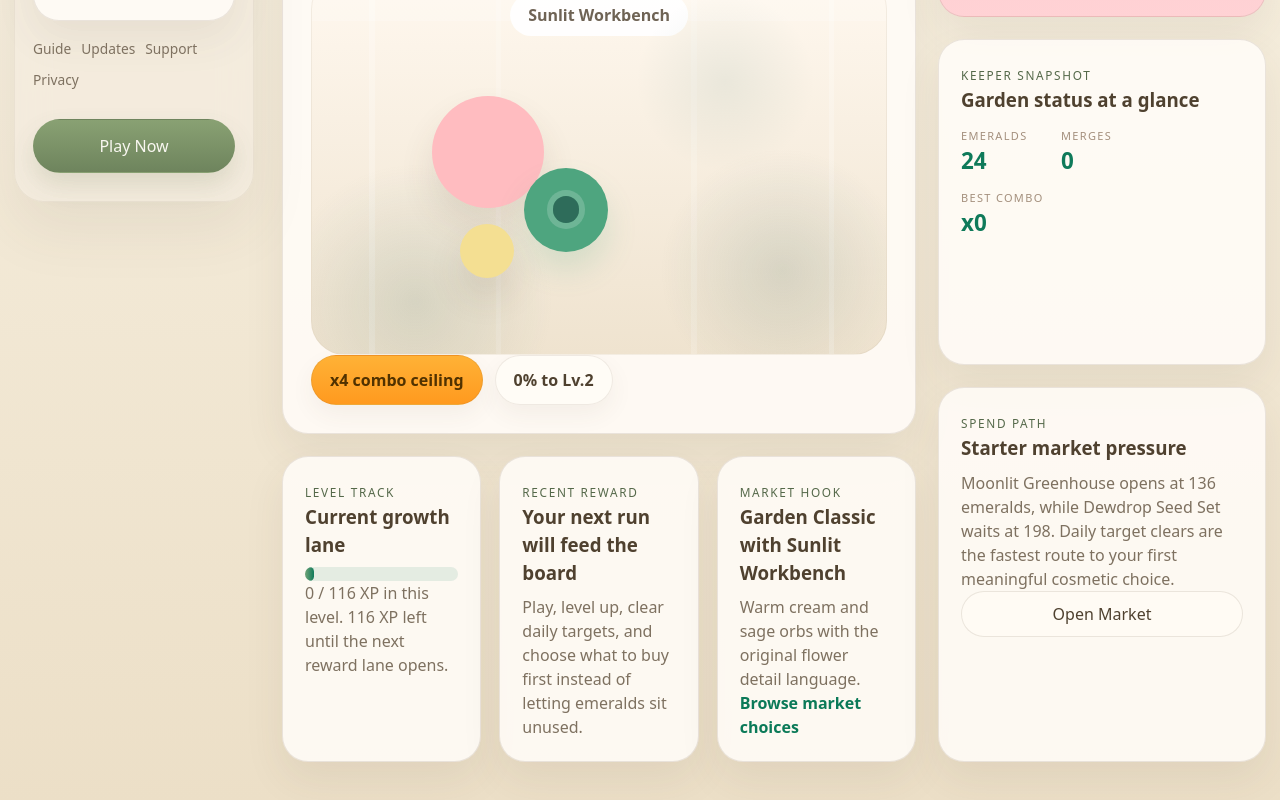
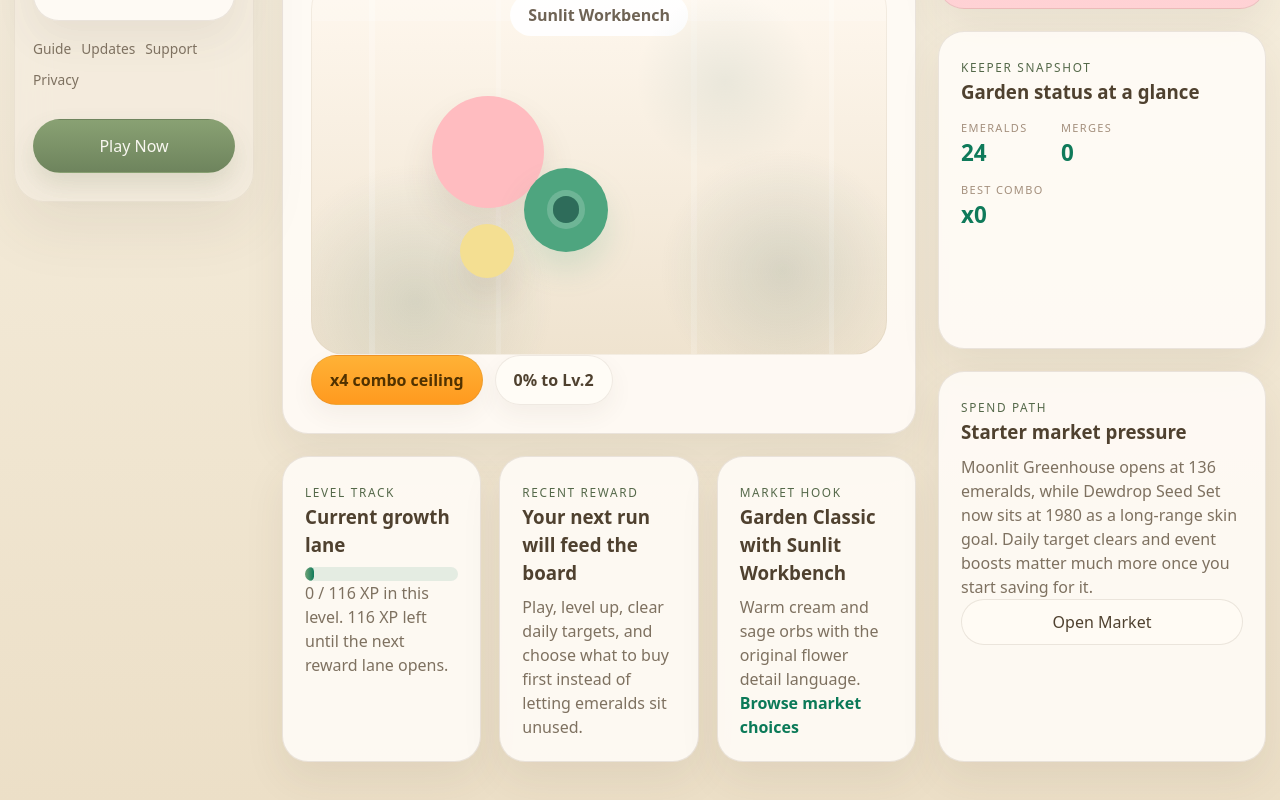
Before and after one commit to hansaejo5-blip/i-want-to-perfect, a React (Vite) app: page / in a window 1280 px wide. Shown: the part 815-1615 px from the top of the page. Built offline with nearby package versions, Linux system fonts and the light colour scheme.

Commit message:
Add skin unequip flow and raise dewdrop price

```diff
--- a/src/App.tsx
+++ b/src/App.tsx
@@ -15,6 +15,7 @@ import {
 import {
   applyRunProgression,
   equipSkin,
+  unequipSkin,
   loadProgressionState,
   purchaseSkin,
   saveProgressionState,
@@ -257,6 +258,7 @@ function App() {
             progression={progression}
             onBuySkin={(skinId) => setProgression((current) => purchaseSkin(current, skinId))}
             onEquipSkin={(skinId) => setProgression((current) => equipSkin(current, skinId))}
+            onUnequipSkin={() => setProgression((current) => unequipSkin(current))}
           />
         )
       case '/rankings':
--- a/src/site/pages/HomePage.tsx
+++ b/src/site/pages/HomePage.tsx
@@ -199,7 +199,7 @@ export function HomePage({ navigate, progression }: HomePageProps) {
           <article className="card hub-side-card">
             <span className="section-title__eyebrow">Spend Path</span>
             <h3>Starter market pressure</h3>
-            <p>Moonlit Greenhouse opens at 136 emeralds, while Dewdrop Seed Set waits at 198. Daily target clears are the fastest route to your first meaningful cosmetic choice.</p>
+            <p>Moonlit Greenhouse opens at 136 emeralds, while Dewdrop Seed Set now sits at 1980 as a long-range skin goal. Daily target clears and event boosts matter much more once you start saving for it.</p>
             <CTAButton label="Open Market" href="/market" navigate={navigate} variant="secondary" block />
           </article>
         </div>
--- a/src/site/pages/MarketPage.tsx
+++ b/src/site/pages/MarketPage.tsx
@@ -13,6 +13,7 @@ type MarketPageProps = {
   progression: ProgressionState
   onBuySkin: (itemId: string) => void
   onEquipSkin: (itemId: string) => void
+  onUnequipSkin: () => void
 }
 
 type MarketStatus = 'buy' | 'equipped' | 'owned' | 'not-enough'
@@ -52,7 +53,7 @@ function getPrimaryLabel(item: MarketItemDefinition, progression: ProgressionSta
   }
 }
 
-export function MarketPage({ navigate, progression, onBuySkin, onEquipSkin }: MarketPageProps) {
+export function MarketPage({ navigate, progression, onBuySkin, onEquipSkin, onUnequipSkin }: MarketPageProps) {
   const equippedBackground = getEquippedBackground(progression)
   const equippedSkin = getEquippedSkin(progression)
   const affordableCount = MARKET_CATALOG.filter((item) => progression.level >= item.unlockLevel && progression.emeralds >= item.price && !progression.ownedItemIds.includes(item.id)).length
@@ -79,7 +80,7 @@ export function MarketPage({ navigate, progression, onBuySkin, onEquipSkin }: Ma
         <article className="card market-overview-card">
           <span className="section-title__eyebrow">Decision Pressure</span>
           <h2>Starter before Rare</h2>
-          <p>Moonlit Greenhouse lands first at 136. Dewdrop Seed Set asks for a rarer spend at 198, so a single daily sweep will not trivialize both purchases.</p>
+          <p>Moonlit Greenhouse lands first at 136. Dewdrop Seed Set now sits at 1980, so it behaves like a true long-range skin goal instead of a same-session pickup.</p>
         </article>
       </section>
 
@@ -152,12 +153,12 @@ export function MarketPage({ navigate, progression, onBuySkin, onEquipSkin }: Ma
                     {getPrimaryLabel(item, progression, status)}
                   </button>
                   <button
-                    className={isOwned && !isEquipped ? 'market-card__action market-card__action--secondary' : 'market-card__action market-card__action--secondary is-disabled'}
+                    className={isOwned && !(isEquipped && item.kind === 'background') ? 'market-card__action market-card__action--secondary' : 'market-card__action market-card__action--secondary is-disabled'}
                     type="button"
-                    disabled={!isOwned || isEquipped}
-                    onClick={() => onEquipSkin(item.id)}
+                    disabled={!isOwned || (isEquipped && item.kind === 'background')}
+                    onClick={() => isEquipped && item.kind === 'skin' ? onUnequipSkin() : onEquipSkin(item.id)}
                   >
-                    {isEquipped ? 'Equipped' : isOwned ? 'Equip' : 'Owned'}
+                    {isEquipped && item.kind === 'skin' ? 'Unequip' : isEquipped ? 'Equipped' : isOwned ? 'Equip' : 'Owned'}
                   </button>
                 </div>
               </div>
--- a/src/site/progression.ts
+++ b/src/site/progression.ts
@@ -238,7 +238,7 @@ export const MARKET_CATALOG: MarketItemDefinition[] = [
     description: 'A soft seed-core drop with gentle dew highlights.',
     supportingLine: 'A calmer, more premium look for focused bloom runs that feels earned without breaking readability.',
     preview: 'Seed-centered early forms, cleaner dew highlights in mid tiers, and a faint growth ring in larger blooms.',
-    price: 198,
+    price: 1980,
     unlockLevel: 4,
     accent: '#74cfbe',
     glow: 'rgba(116, 207, 190, 0.26)',
@@ -693,3 +693,12 @@ export function equipSkin(state: ProgressionState, itemId: string) {
     equippedSkinId: itemId,
   })
 }
+
+export function unequipSkin(state: ProgressionState) {
+  const synced = syncProgressionState(state)
+
+  return syncProgressionState({
+    ...synced,
+    equippedSkinId: DEFAULT_SKIN.id,
+  })
+}
```
